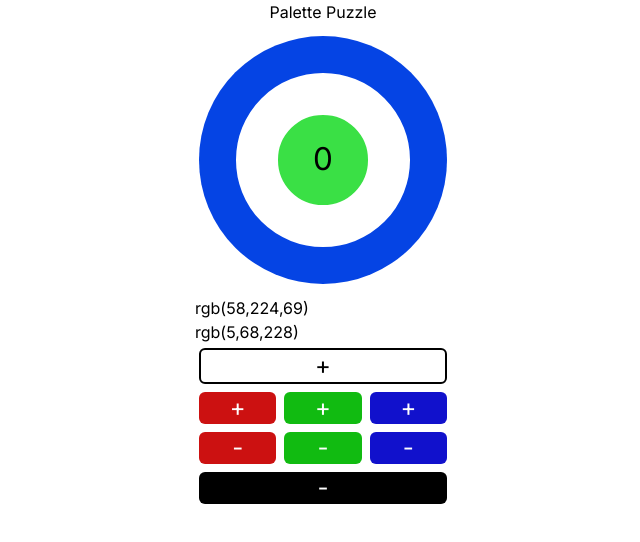
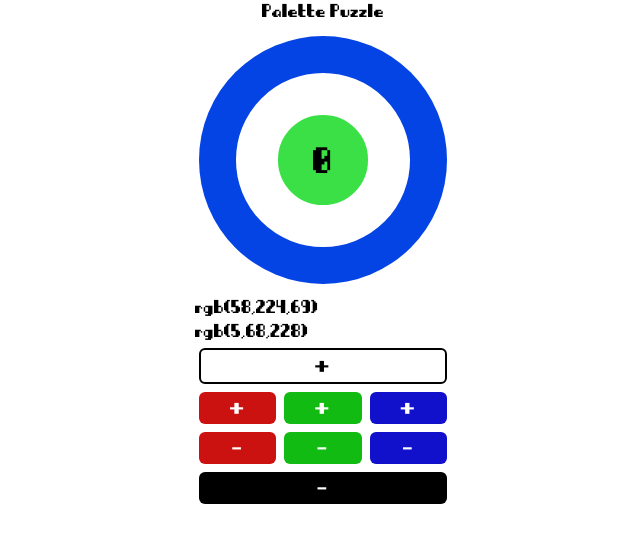
Before and after one commit to jalberse/palette_puzzle, a Next.js app: page / in a window 1280 px wide. Shown: the top 542 px of the page, without its empty margins (317-957 px from the left). Built offline with nearby package versions, Linux system fonts and the light colour scheme.

Commit message:
Switch to Column.ttf font

```diff
--- a/app/ColorDisplay.tsx
+++ b/app/ColorDisplay.tsx
@@ -42,6 +42,7 @@ const ColorDisplay: React.FC<ColorDisplayProps> = ({ targetColor, currentColor,
         }}
       >
         <div
+          className="align-middle"
           style={{
             width: "70%",
             height: "70%",
@@ -54,7 +55,7 @@ const ColorDisplay: React.FC<ColorDisplayProps> = ({ targetColor, currentColor,
             justifyContent: "center",
           }}
         >
-          <div style={{ fontSize: `${textSize}em` }}>{score}</div>
+          <div className="mt-2" style={{ fontSize: `${textSize}em` }}>{score}</div>
         </div>
       </div>
     </div>
--- a/app/layout.tsx
+++ b/app/layout.tsx
@@ -1,8 +1,9 @@
 import type { Metadata } from "next";
 import { Inter } from "next/font/google";
 import "./globals.css";
+import localFont from 'next/font/local';
 
-const inter = Inter({ subsets: ["latin"] });
+const columnFont = localFont({ src: "./fonts/Column.ttf" });
 
 export const metadata: Metadata = {
   title: "Create Next App",
@@ -16,7 +17,7 @@ export default function RootLayout({
 }>) {
   return (
     <html lang="en">
-      <body className={inter.className}>{children}</body>
+      <body className={columnFont.className}>{children}</body>
     </html>
   );
 }
```
Also changed, not shown: app/page.tsx (+8 -0 lines), app/fonts/Column.ttf (added), app/header.tsx (added).
